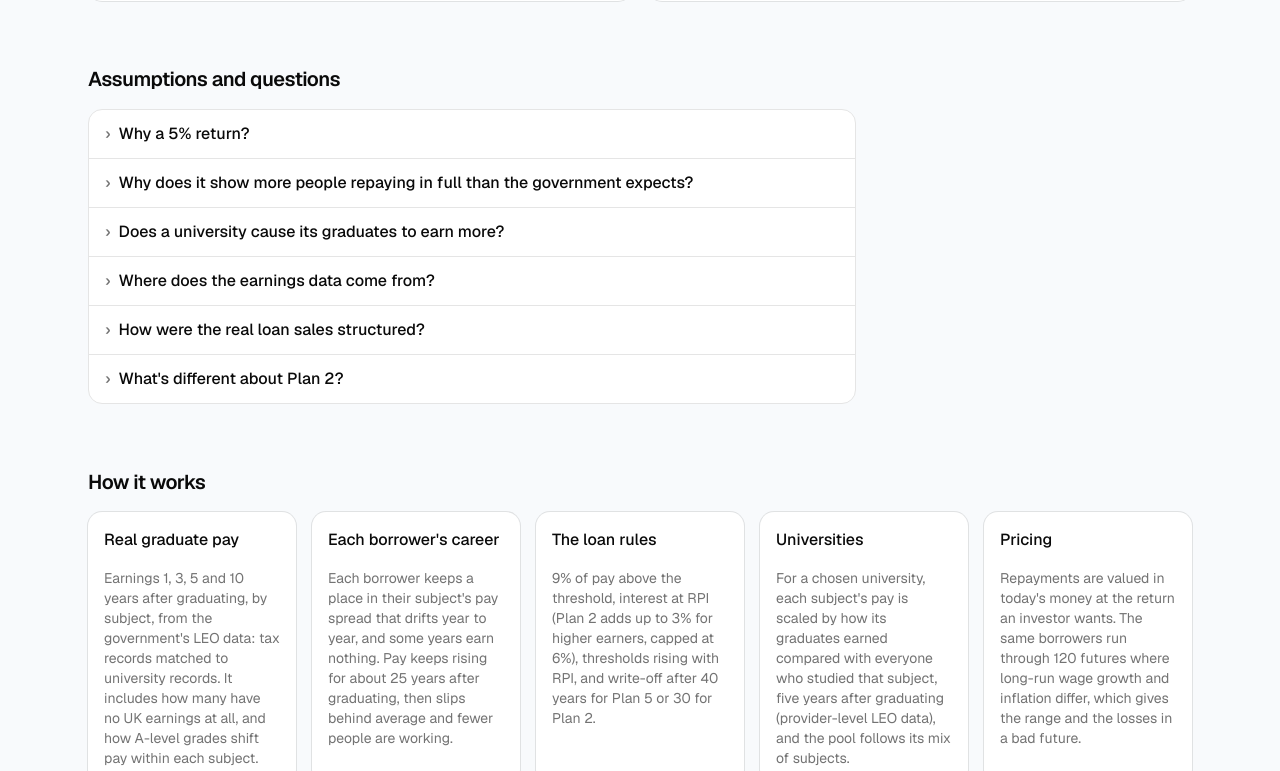
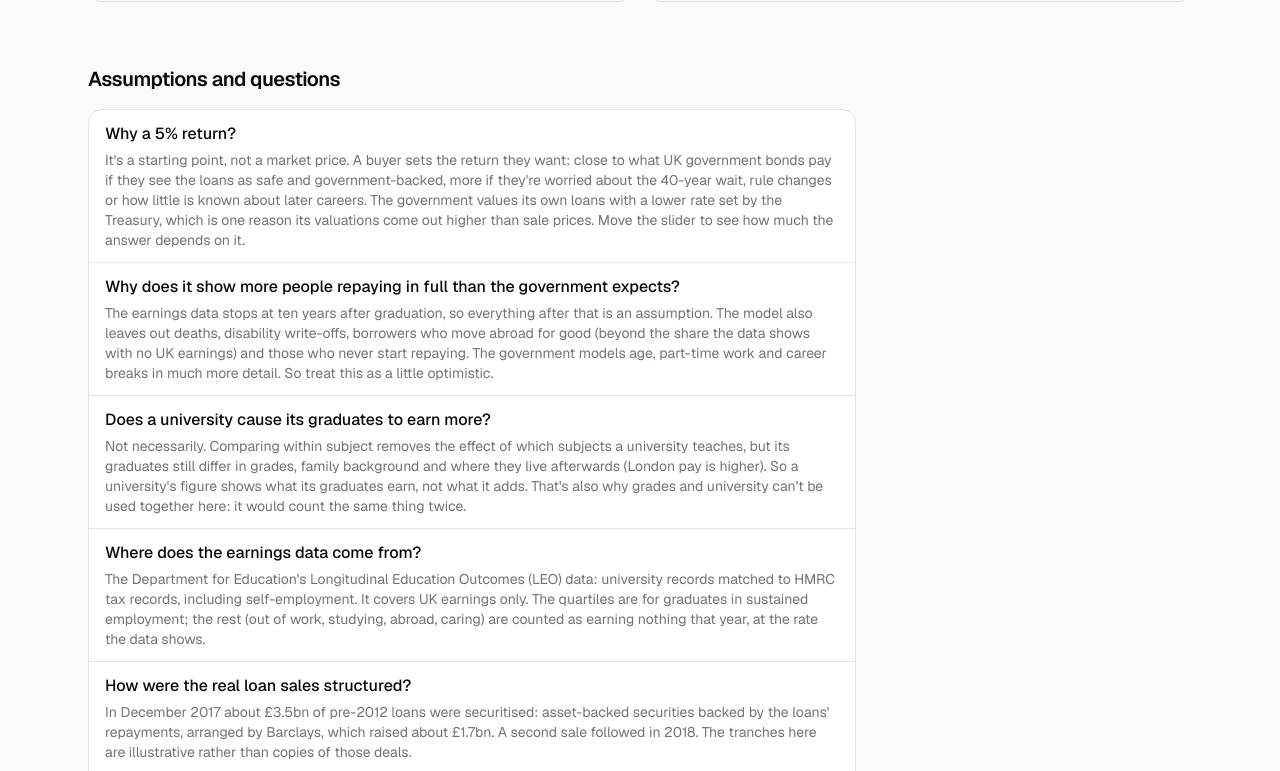
Before and after one commit to patrickridge/student-loan-calculator, a Next.js app: page /portfolio in a window 1280 px wide. Shown: the part 3289-4060 px from the top of the page. Built offline with nearby package versions, Linux system fonts and the light colour scheme.

Commit message:
Show the assumptions openly instead of folded away

```diff
--- a/app/portfolio/page.tsx
+++ b/app/portfolio/page.tsx
@@ -125,13 +125,10 @@ export default function PortfolioPage() {
           <h2 className="text-xl font-semibold tracking-tight">Assumptions and questions</h2>
           <div className="divide-y rounded-xl border bg-card">
             {QUESTIONS.map(({ q, a }) => (
-              <details key={q} className="group px-4 py-3">
-                <summary className="cursor-pointer list-none font-medium marker:hidden">
-                  <span className="mr-2 inline-block text-muted-foreground transition-transform group-open:rotate-90">›</span>
-                  {q}
-                </summary>
-                <p className="mt-2 pl-5 text-sm text-muted-foreground">{a}</p>
-              </details>
+              <div key={q} className="px-4 py-3">
+                <h3 className="font-medium">{q}</h3>
+                <p className="mt-1 text-sm text-muted-foreground">{a}</p>
+              </div>
             ))}
           </div>
         </section>
```
